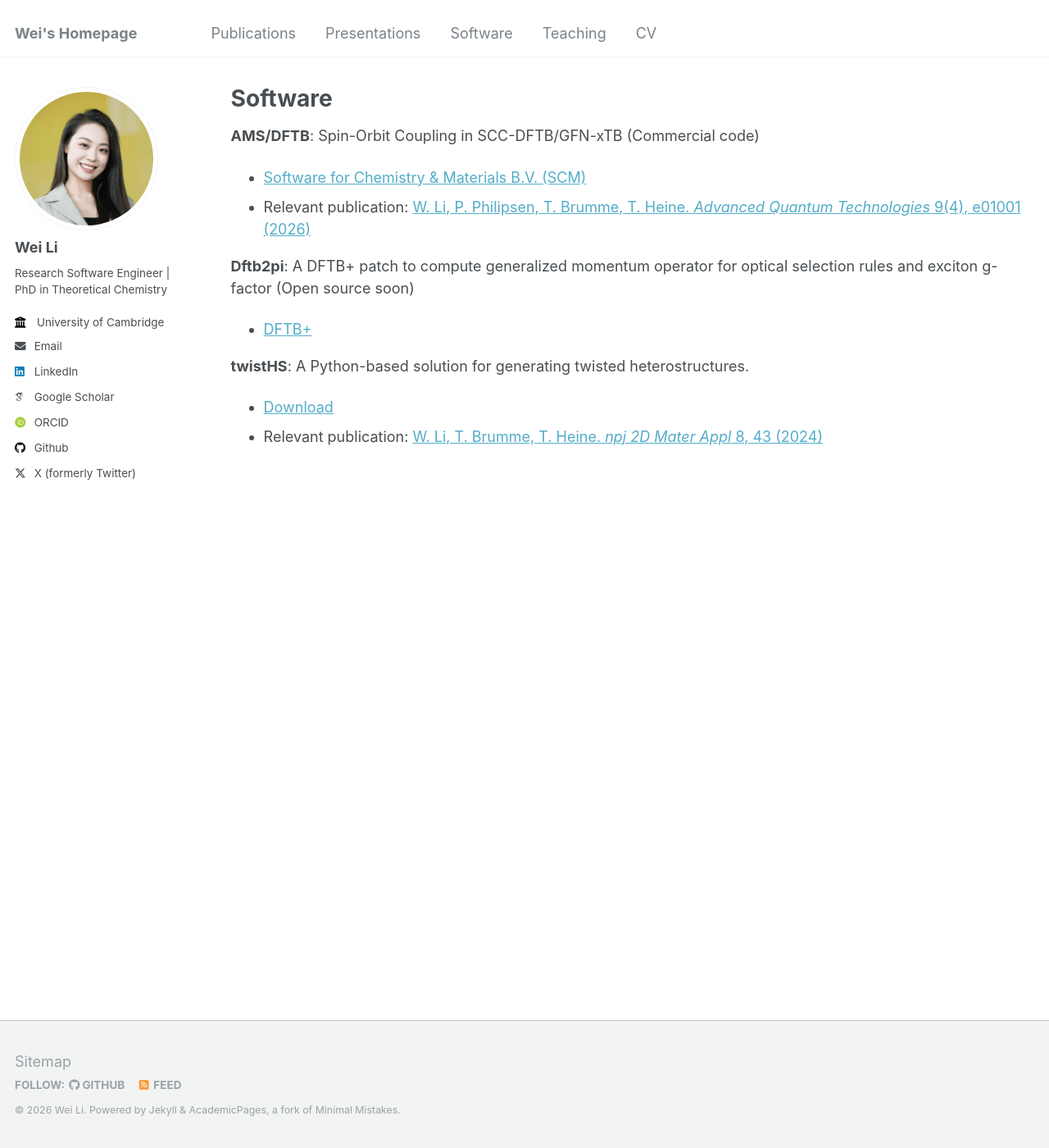
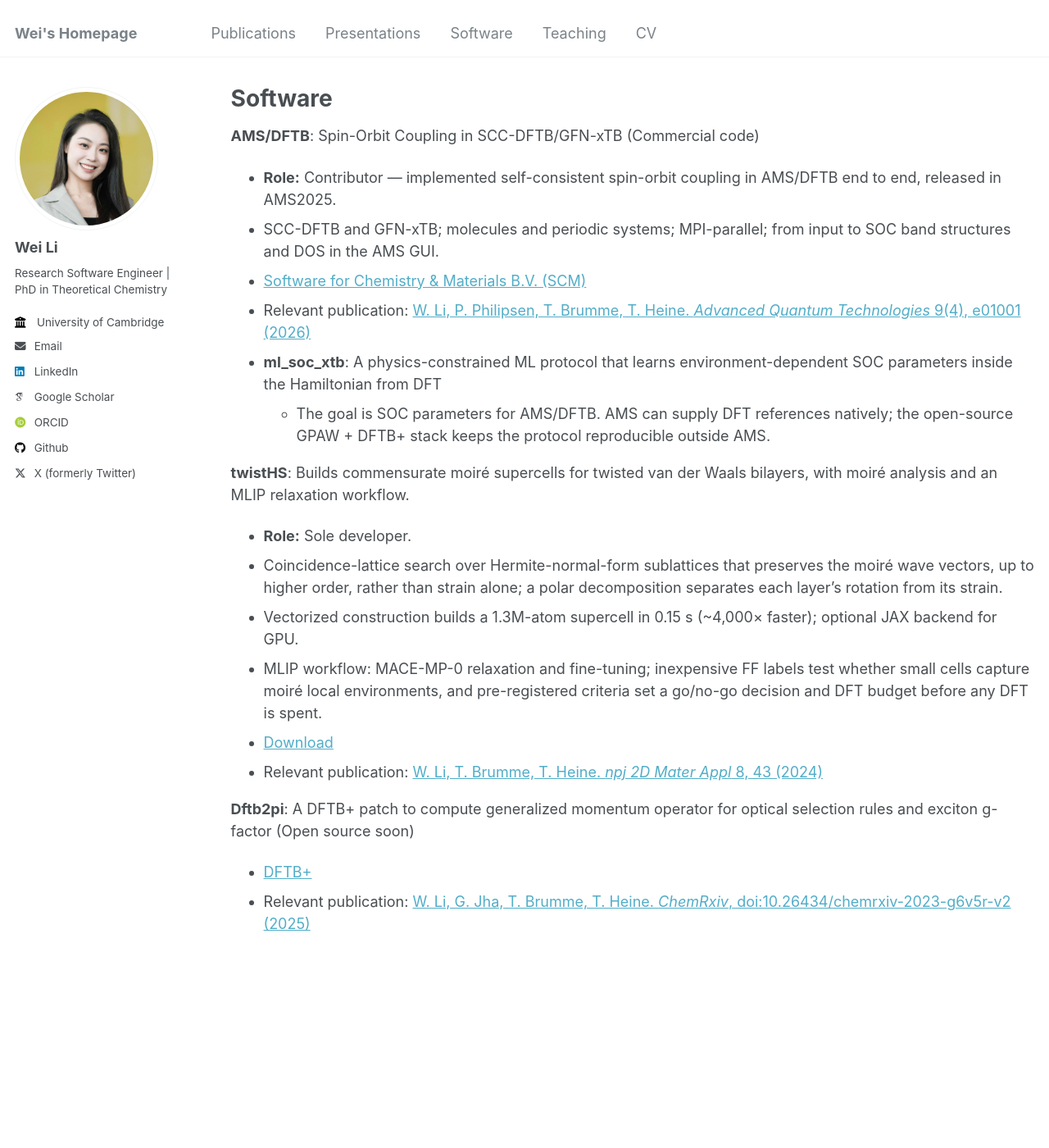
Before and after one commit to i-wli/i-wli.github.io, a Jekyll site: the page built from _pages/software.md, in a window 1280 px wide and 1400 px high. Shown: the whole window at 82% size. Built offline with Jekyll 4.4.1, drawn with Linux system fonts in a browser that asks for light colours; some web fonts are replaced.

Commit message:
update software page

```diff
--- a/_pages/software.md
+++ b/_pages/software.md
@@ -9,13 +9,22 @@ redirect_from:
 
 **AMS/DFTB**: Spin-Orbit Coupling in SCC-DFTB/GFN-xTB
   (Commercial code)
+  * **Role:** Contributor — implemented self-consistent spin-orbit coupling in AMS/DFTB end to end, released in AMS2025.
+  * SCC-DFTB and GFN-xTB; molecules and periodic systems; MPI-parallel; from input to SOC band structures and DOS in the AMS GUI.
   * [Software for Chemistry & Materials B.V. (SCM)](https://www.scm.com)
   * Relevant publication: [W. Li, P. Philipsen, T. Brumme, T. Heine. *Advanced Quantum Technologies* 9(4), e01001 (2026)](https://advanced.onlinelibrary.wiley.com/doi/full/10.1002/qute.202501001)
+  * **ml_soc_xtb**: A physics-constrained ML protocol that learns environment-dependent SOC parameters inside the Hamiltonian from DFT
+    * The goal is SOC parameters for AMS/DFTB. AMS can supply DFT references natively; the open-source GPAW + DFTB+ stack keeps the protocol reproducible outside AMS.
+
+**twistHS**: Builds commensurate moiré supercells for twisted van der Waals bilayers, with moiré analysis and an MLIP relaxation workflow.
+  * **Role:** Sole developer.
+  * Coincidence-lattice search over Hermite-normal-form sublattices that preserves the moiré wave vectors, up to higher order, rather than strain alone; a polar decomposition separates each layer's rotation from its strain.
+  * Vectorized construction builds a 1.3M-atom supercell in 0.15 s (~4,000× faster); optional JAX backend for GPU.
+  * MLIP workflow: MACE-MP-0 relaxation and fine-tuning; inexpensive FF labels test whether small cells capture moiré local environments, and pre-registered criteria set a go/no-go decision and DFT budget before any DFT is spent.
+  * [Download](https://github.com/i-wli/twistHS)
+  * Relevant publication: [W. Li, T. Brumme, T. Heine. *npj 2D Mater Appl* 8, 43 (2024)](https://www.nature.com/articles/s41699-024-00477-6)
 
 **Dftb2pi**: A DFTB+ patch to compute generalized momentum operator for optical selection rules and exciton g-factor
   (Open source soon)
   * [DFTB+](https://dftbplus.org)
-
-**twistHS**: A Python-based solution for generating twisted heterostructures.
-  * [Download](https://github.com/i-wli/twistHS)
-  * Relevant publication: [W. Li, T. Brumme, T. Heine. *npj 2D Mater Appl* 8, 43 (2024)](https://www.nature.com/articles/s41699-024-00477-6)
+  * Relevant publication: [W. Li, G. Jha, T. Brumme, T. Heine. *ChemRxiv*, doi:10.26434/chemrxiv-2023-g6v5r-v2 (2025)](https://doi.org/10.26434/chemrxiv-2023-g6v5r-v2)
```
